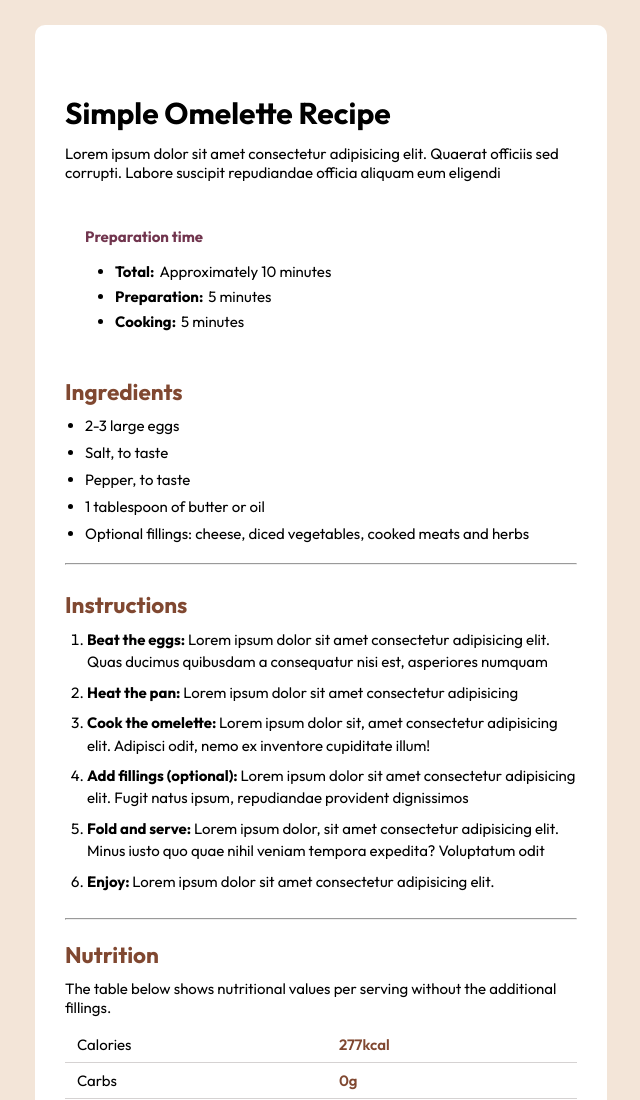
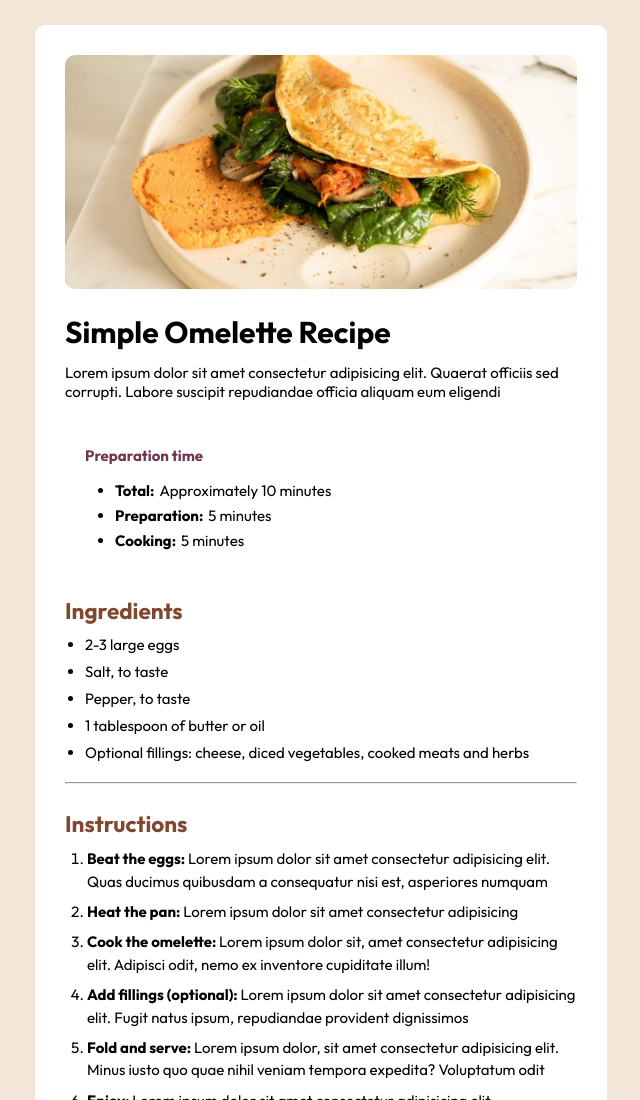
Before and after one commit to HackAdnan/Bytewise-Limited-Projects, a plain HTML site: page index.html in a window 1280 px wide. Shown: the top 1100 px of the page, without its empty margins (319-959 px from the left). Drawn offline with Linux system fonts and the light colour scheme.

Commit message:
index.html

```diff
--- a/index.html
+++ b/index.html
@@ -13,7 +13,7 @@
 <body>
   <div class="container">
     <div class="content">
-        <img src=assets/images/image-omelette.jpeg" alt="" >
+        <img src="assets/images/image-omelette.jpeg" alt="Omelette">
 
         <main>
           <div class="first-section">
```
